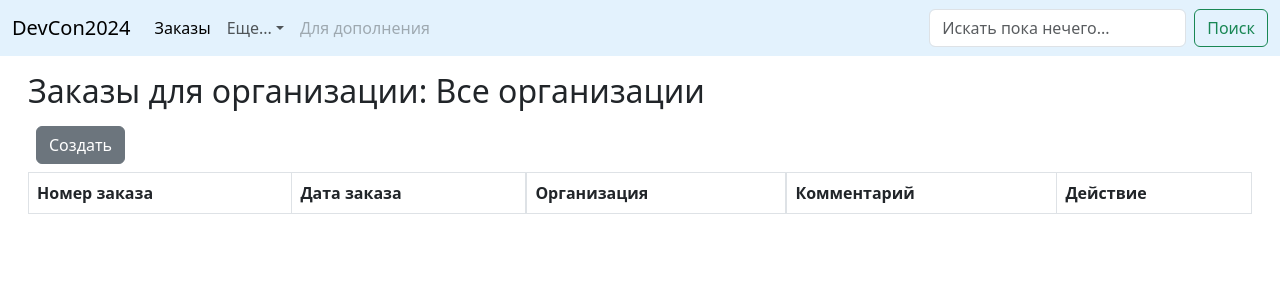
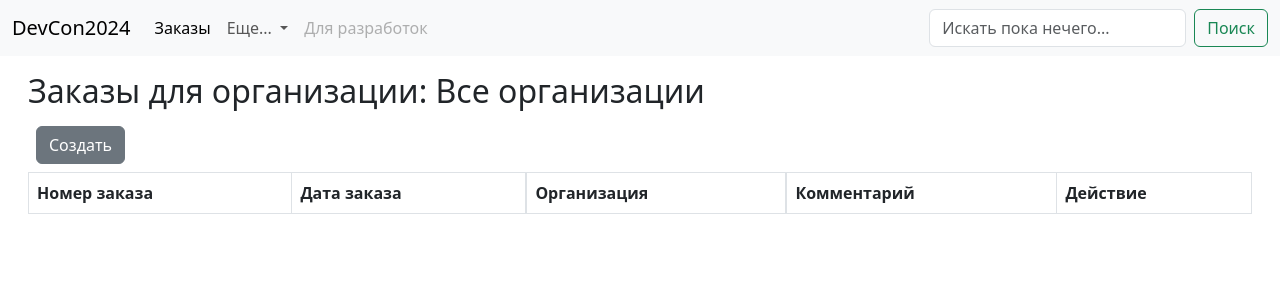
Before and after one commit to mobilesikuda/devcon2024, a Django app: page /orders/ in a window 1280 px wide. Shown: the top 300 px of the page. Run offline with Django 5.2, Linux system fonts and the light colour scheme; the visitor is signed in with stand-in values (Sample User, id 1); data that the repository does not hold is empty; some libraries are stand-ins or nearby versions.

Commit message:
fix nav bar

```diff
--- a/orders/templates/temple.html
+++ b/orders/templates/temple.html
@@ -7,38 +7,41 @@
   <link rel="shortcut icon" type="image/png" href="{% static 'favicon.ico' %}"/>
 </head>
 <body>
-<nav class="navbar navbar-expand-lg" data-bs-theme="light"  style="background-color: #e3f2fd;">
+
+
+
+<nav class="navbar navbar-expand-lg bg-body-tertiary" style="background-color: #e3f2fd;">
   <div class="container-fluid">
-    <a class="navbar-brand"   href="#">DevCon2024</a>
-    <button class="navbar-toggler" type="button" data-bs-toggle="collapse" data-bs-target="#navbarSupportedContent" aria-controls="navbarSupportedContent" aria-expanded="false" aria-label="Toggle navigation">
+    <a class="navbar-brand" href="#">DevCon2024</a>
+    <button class="navbar-toggler" type="button" data-bs-toggle="collapse" data-bs-target="#navbarScroll" aria-controls="navbarScroll" aria-expanded="false" aria-label="Toggle navigation">
       <span class="navbar-toggler-icon"></span>
     </button>
-    <div class="collapse navbar-collapse">
-      <ul class="navbar-nav me-auto mb-2 mb-lg-0">
+    <div class="collapse navbar-collapse" id="navbarScroll">
+      <ul class="navbar-nav me-auto my-2 my-lg-0 navbar-nav-scroll" style="--bs-scroll-height: 100px;">
         <li class="nav-item">
           <a class="nav-link active" aria-current="page" href="/orders">Заказы</a>
         </li>
         <li class="nav-item dropdown">
-          <a class="nav-link dropdown-toggle" href="#" role="button" data-bs-toggle="dropdown" aria-expanded="false">Еще...</a>
+          <a class="nav-link dropdown-toggle" href="#" role="button" data-bs-toggle="dropdown" aria-expanded="false">
+            Еще...
+          </a>
           <ul class="dropdown-menu">
+            <li><hr class="dropdown-divider"></li>
             <li><a class="dropdown-item" href="/login">Вход</a></li>
             <li><a class="dropdown-item" href="/logout">Выход</a></li>
-            <!-- li><hr class="dropdown-divider"></li>
-            <li><a class="dropdown-item" href="#">Something else here</a></li -->
           </ul>
         </li>
         <li class="nav-item">
-          <a class="nav-link disabled" aria-disabled="true">Для дополнения</a>
+          <a class="nav-link disabled" aria-disabled="true">Для разработок</a>
         </li>
       </ul>
       <form class="d-flex" role="search">
-        <input class="form-control me-2" type="search" placeholder="Искать пока нечего..." aria-label="Поиск"/>
+        <input class="form-control me-2" type="search" placeholder="Искать пока нечего..." aria-label="Search"/>
         <button class="btn btn-outline-success" type="submit">Поиск</button>
       </form>
     </div>
   </div>
 </nav>
-
 
 <div class= "container-fluid table-responsive">
 {% block content %}
```
Also changed, not shown: orders/templates/order_all_item.html (+5 -5 lines).
